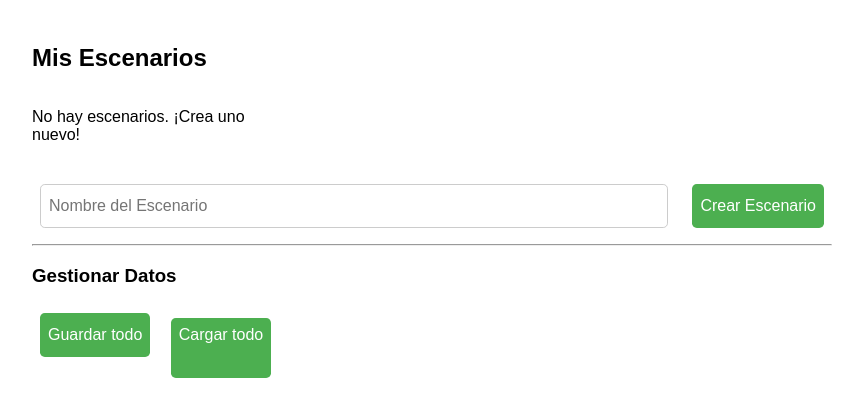
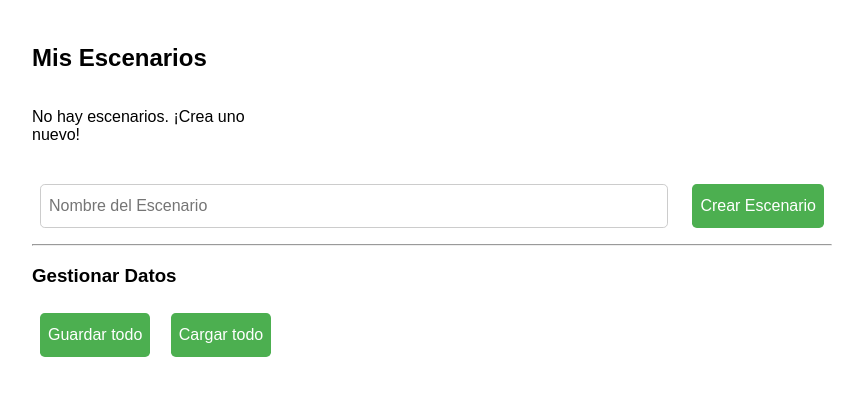
Before and after one commit to DavidValenciaX/horarios_app, a website built with Vite: page index.html in a window 1280 px wide. Shown: the whole page, without its empty margins (208-1063 px from the left). Built offline with nearby package versions, Linux system fonts and the light colour scheme.

Commit message:
refactor: enhance button styles for improved layout and accessibility in styles.css

```diff
--- a/styles.css
+++ b/styles.css
@@ -41,6 +41,11 @@ button {
   cursor: pointer;
   min-height: 44px; /* Touch-friendly minimum size */
   min-width: 44px;
+  box-sizing: border-box;
+  display: inline-block;
+  text-align: center;
+  text-decoration: none;
+  vertical-align: middle;
 }
 
 button:hover {
@@ -81,12 +86,16 @@ tr:nth-child(even) {
   border: none;
   border-radius: 0.3em;
   cursor: pointer;
-  display: inline-block;
+  display: inline-flex;
   font-size: 1em;
   outline: none;
-  text-align: center;
+  align-items: center;
+  justify-content: center;
   min-height: 44px;
   min-width: 44px;
+  box-sizing: border-box;
+  text-decoration: none;
+  vertical-align: middle;
 }
 
 #file-input-label:hover {
```
